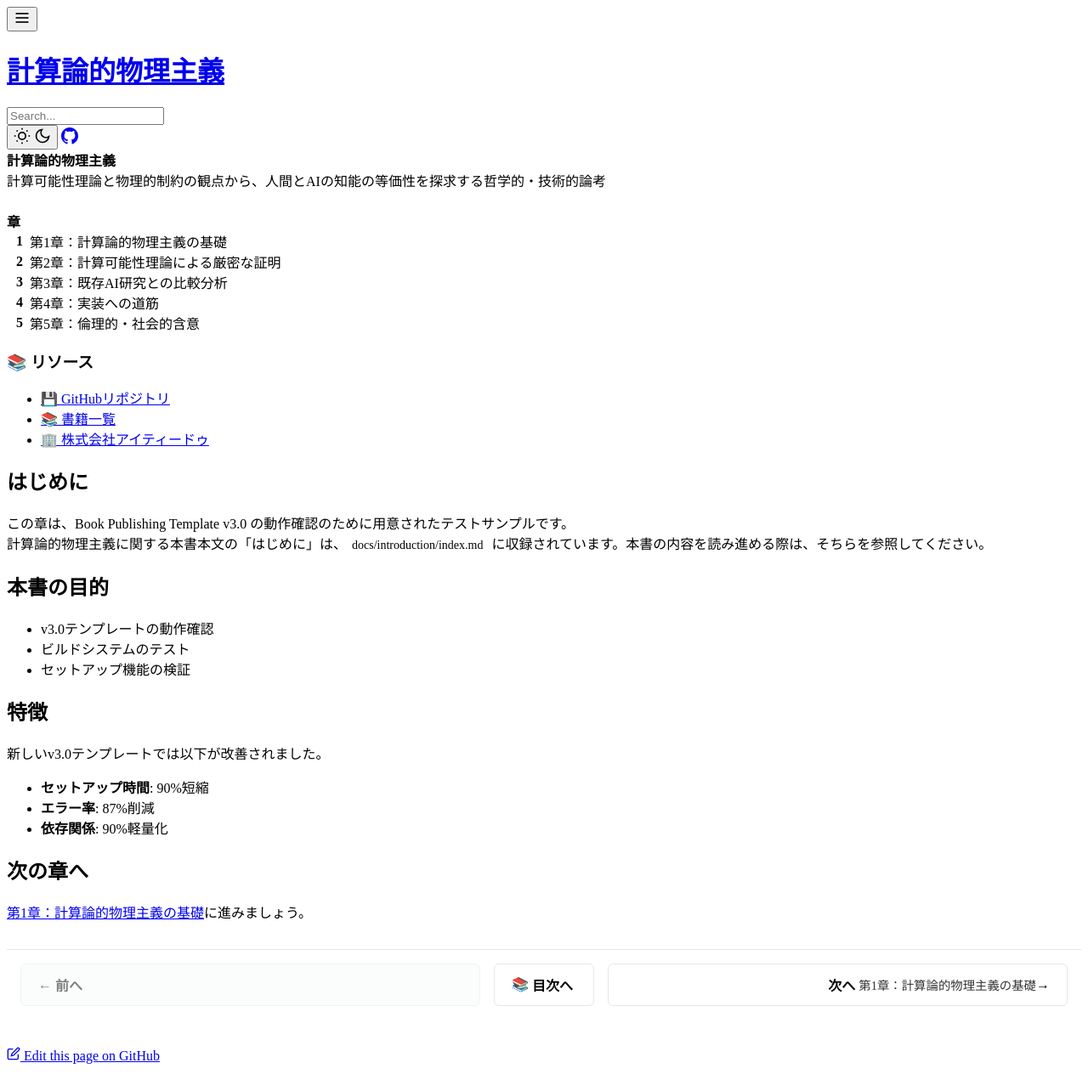
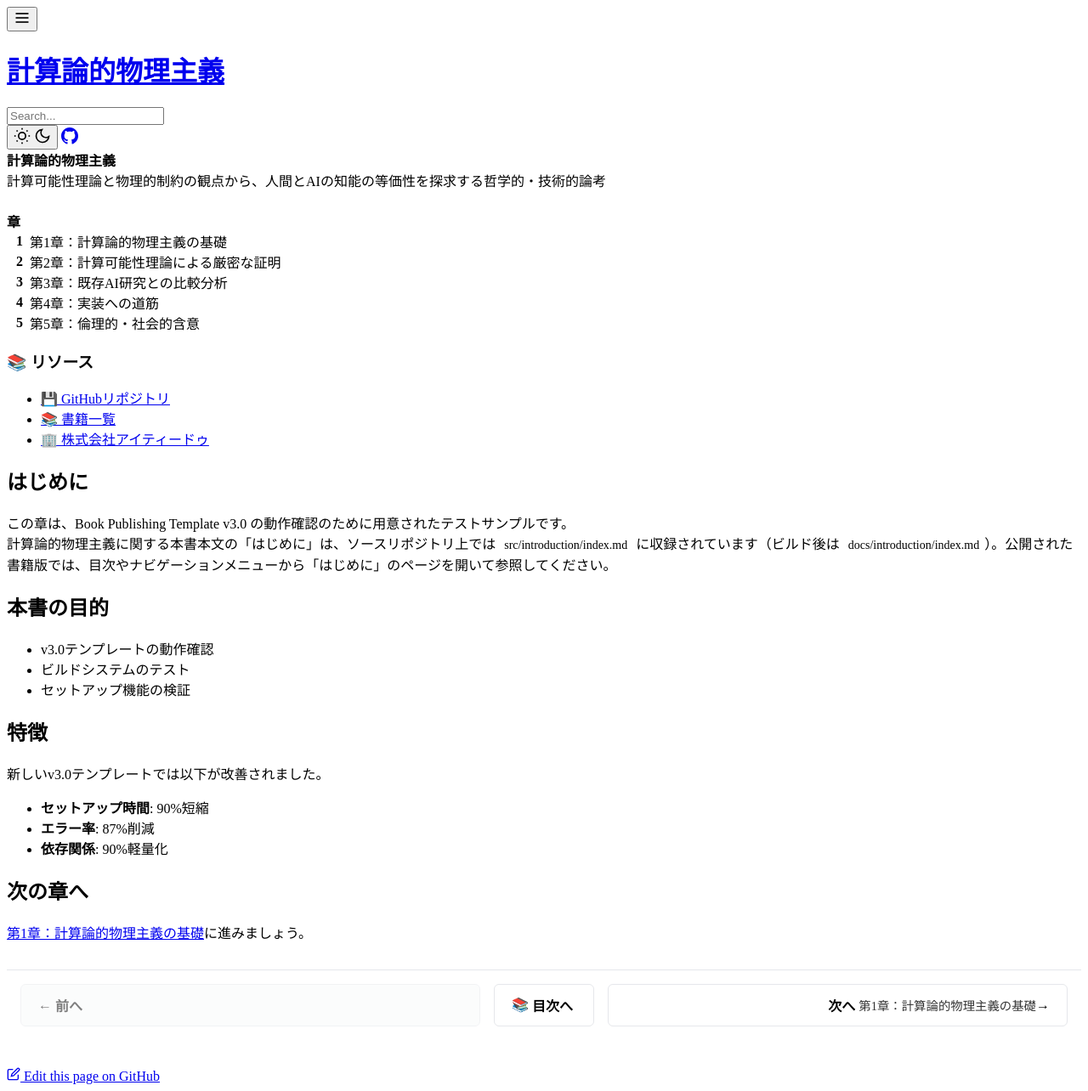
Before and after one commit to itdojp/computational-physicalism-book, a Jekyll site: the page built from docs/introduction/01-introduction.md, in a window 1280 px wide. Shown: the whole page at 85% size. Built offline with Jekyll 4.4.1, drawn with Linux system fonts in a browser that asks for light colours; before the commit the page ends 1260 px from its top, so only the background shows below that.

Commit message:
docs: address PR review suggestions

```diff
--- a/docs/introduction/01-introduction.md
+++ b/docs/introduction/01-introduction.md
@@ -6,7 +6,7 @@ title: "（テンプレート検証用サンプル：本書本文ではありま
 # はじめに
 
 この章は、Book Publishing Template v3.0 の動作確認のために用意されたテストサンプルです。
-計算論的物理主義に関する本書本文の「はじめに」は、`docs/introduction/index.md` に収録されています。本書の内容を読み進める際は、そちらを参照してください。
+計算論的物理主義に関する本書本文の「はじめに」は、ソースリポジトリ上では `src/introduction/index.md` に収録されています（ビルド後は `docs/introduction/index.md`）。公開された書籍版では、目次やナビゲーションメニューから「はじめに」のページを開いて参照してください。
 
 ## 本書の目的
 
```
Also changed, not shown: docs/chapters/chapter01/index.md (+2 -2 lines), src/chapters/chapter01/index.md (+2 -2 lines), src/introduction/01-introduction.md (+1 -1 lines).
